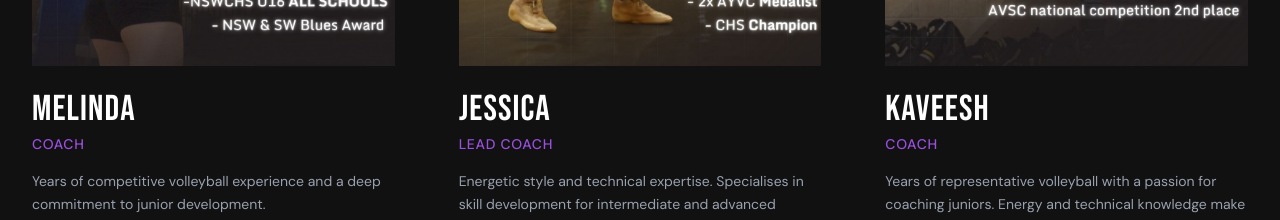
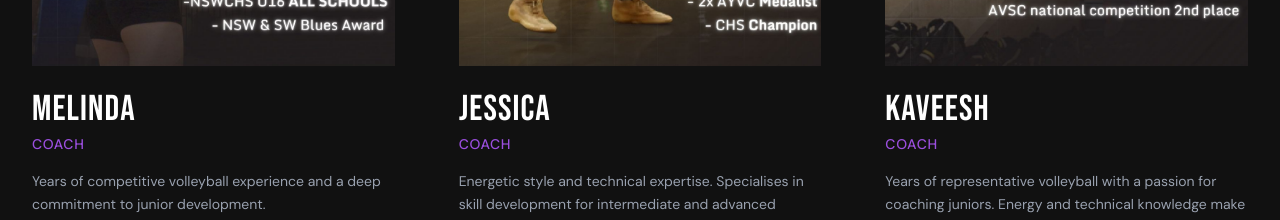
Before and after one commit to duriandaniel/obsidian-volleyball-website, a Next.js app: page / in a window 1280 px wide. Shown: the part 3480-3700 px from the top of the page. Built offline with nearby package versions, Linux system fonts and the light colour scheme; no server answers.

Commit message:
All coaches: flatten roles to "Coach"
Drop "Lead Coach" from Jessica on coaches page and home page; everyone is now just "Coach".

Co-Authored-By: Claude Opus 4.7 (1M context) <noreply@anthropic.com>

```diff
--- a/app/coaches/page.tsx
+++ b/app/coaches/page.tsx
@@ -28,7 +28,7 @@ const coaches = [
   },
   {
     name: "Jessica",
-    role: "Lead Coach",
+    role: "Coach",
     bio: "Jessica's competitive playing background and natural ability to connect with young athletes makes her invaluable. Sharp eye for technique and a knack for breaking complex skills into learnable steps. Leads intermediate and advanced sessions.",
     qualifications: [
       "u17-18 Phoenix Sky",
--- a/app/page.tsx
+++ b/app/page.tsx
@@ -164,7 +164,7 @@ export default function Home() {
             />
             <CoachCard
               name="Jessica"
-              role="Lead Coach"
+              role="Coach"
               bio="Energetic style and technical expertise. Specialises in skill development for intermediate and advanced juniors."
               qualifications={["2x Women Div 1 SVL Champion", "2x AYVC Medalist"]}
               image="/images/coach-jessica-card.jpg"
```
